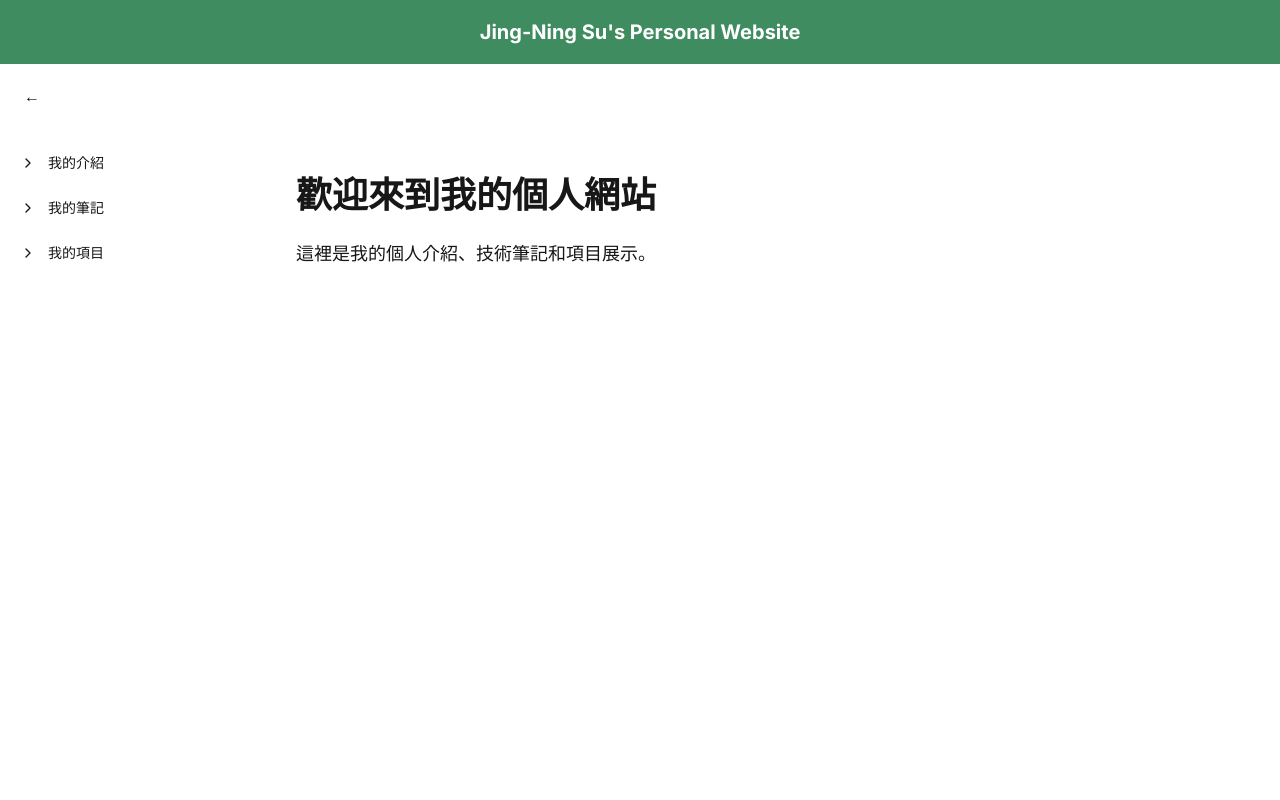
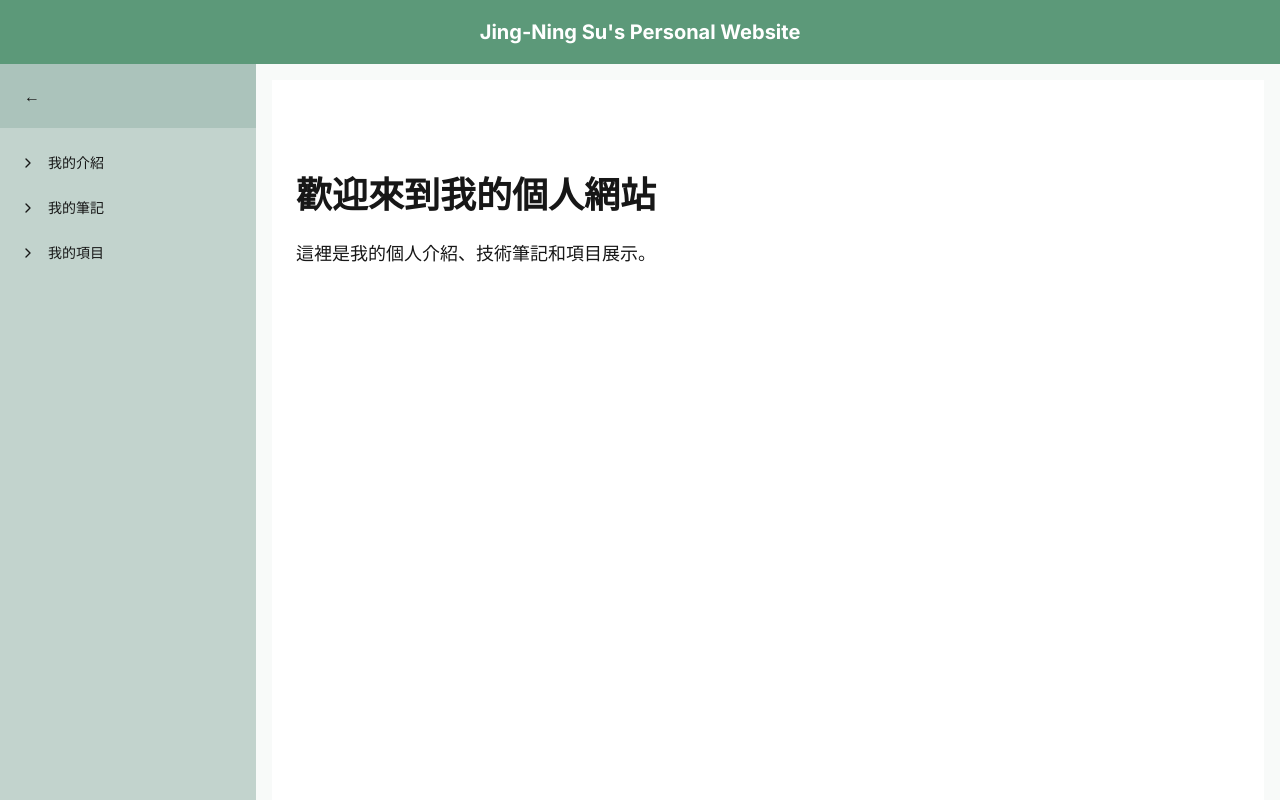
Before and after one commit to dnfollwm07/my-web, a Next.js app: page / in a window 1280 px wide. Built offline with nearby package versions, Linux system fonts and the light colour scheme.

Commit message:
feat: 顏色調整

```diff
--- a/app/layout.tsx
+++ b/app/layout.tsx
@@ -4,6 +4,7 @@ import '@/styles/globals.css';
 import { Header } from '@/components/layout/Header';
 import { Sidebar } from '@/components/layout/Sidebar';
 import { SidebarProvider } from '@/components/layout/SidebarProvider';
+import { theme } from '@/styles/theme';
 
 const inter = Inter({ subsets: ['latin'] });
 
@@ -53,7 +54,8 @@ const styles = {
     marginTop: '4rem',
     display: 'flex',
     flex: 1,
-    overflow: 'hidden'
+    overflow: 'hidden',
+    backgroundColor: theme.colors.background.lightest
   },
   content: {
     flex: 1,
--- a/components/layout/Sidebar.tsx
+++ b/components/layout/Sidebar.tsx
@@ -6,7 +6,7 @@ import { ChevronDown, ChevronRight } from 'lucide-react';
 import { useSidebar } from './SidebarProvider';
 import type { SidebarItem } from '@/config/sidebar';
 import { sidebarItems } from '@/config/sidebar';
-
+import { theme } from '@/styles/theme';
 interface SidebarItemProps {
   item: SidebarItem;
 }
@@ -97,7 +97,8 @@ const styles = {
   },
   toggleContainer: {
     padding: '1rem',
-    borderBottom: '1px solid var(--border)'
+    borderBottom: '1px solid var(--border)',
+    backgroundColor: theme.colors.background.fourth
   },
   toggleButton: {
     display: 'flex',
@@ -117,7 +118,8 @@ const styles = {
   nav: {
     flex: 1,
     overflowY: 'auto',
-    padding: '1rem'
+    padding: '1rem',
+    backgroundColor: theme.colors.background.fifth
   },
   itemContainer: {
     marginBottom: '0.5rem'
--- a/styles/theme.ts
+++ b/styles/theme.ts
@@ -70,9 +70,12 @@ export const colorSchemes = {
   green: {
     // 背景色
     background: {
-      primary: '#408C61', // 主背景
+      primary: '#5C9979', // 主背景
       secondary: '#78A691', // 次要背景
       third: '#94B3A9', // 第三層背景
+      fourth: '#ABC3BB', // 第四層背景
+      fifth: '#C2D3CD', // 第五層背景
+      lightest: '#F8FAF9', // 淺色背景
     },
 
     // 文字色
```
